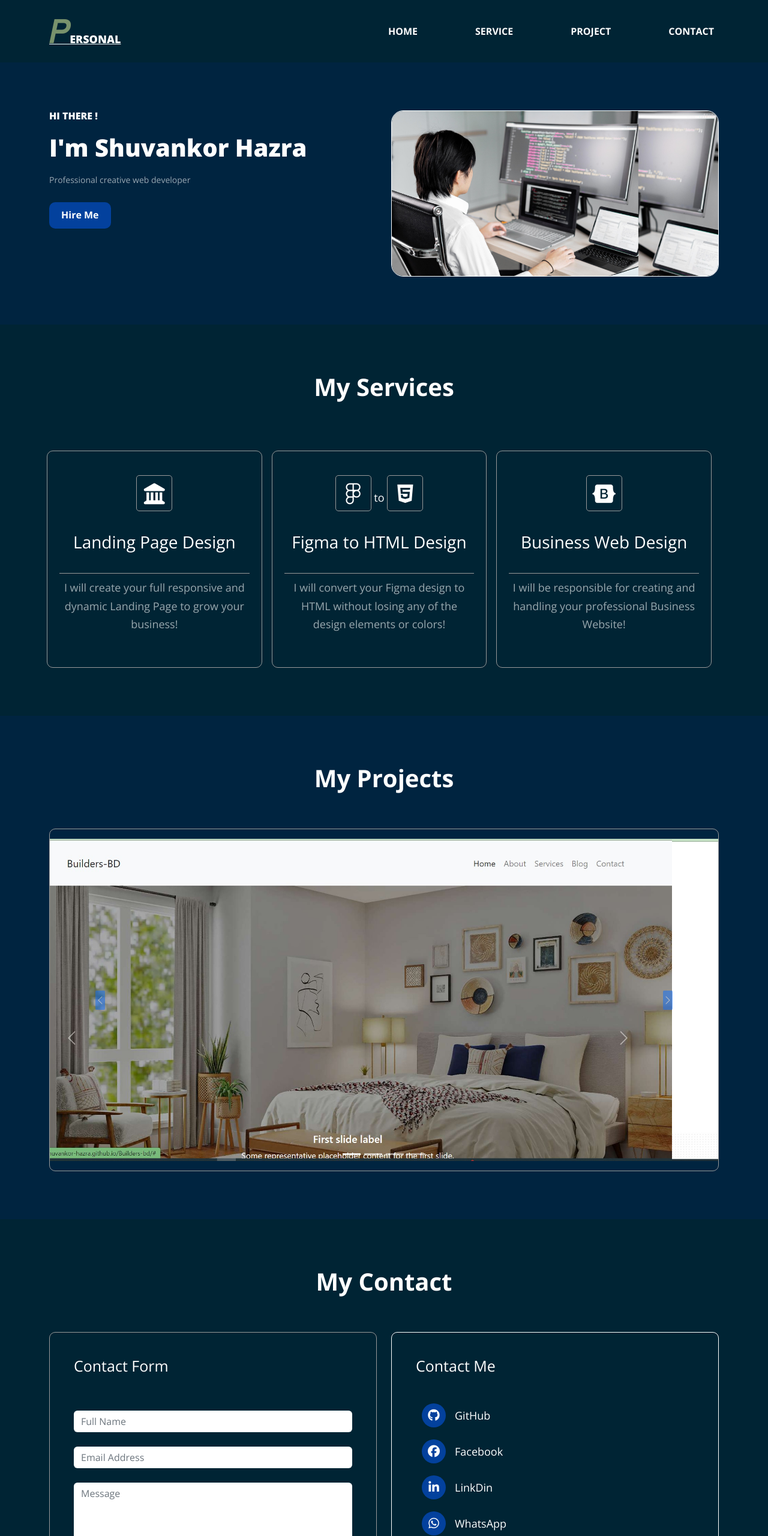
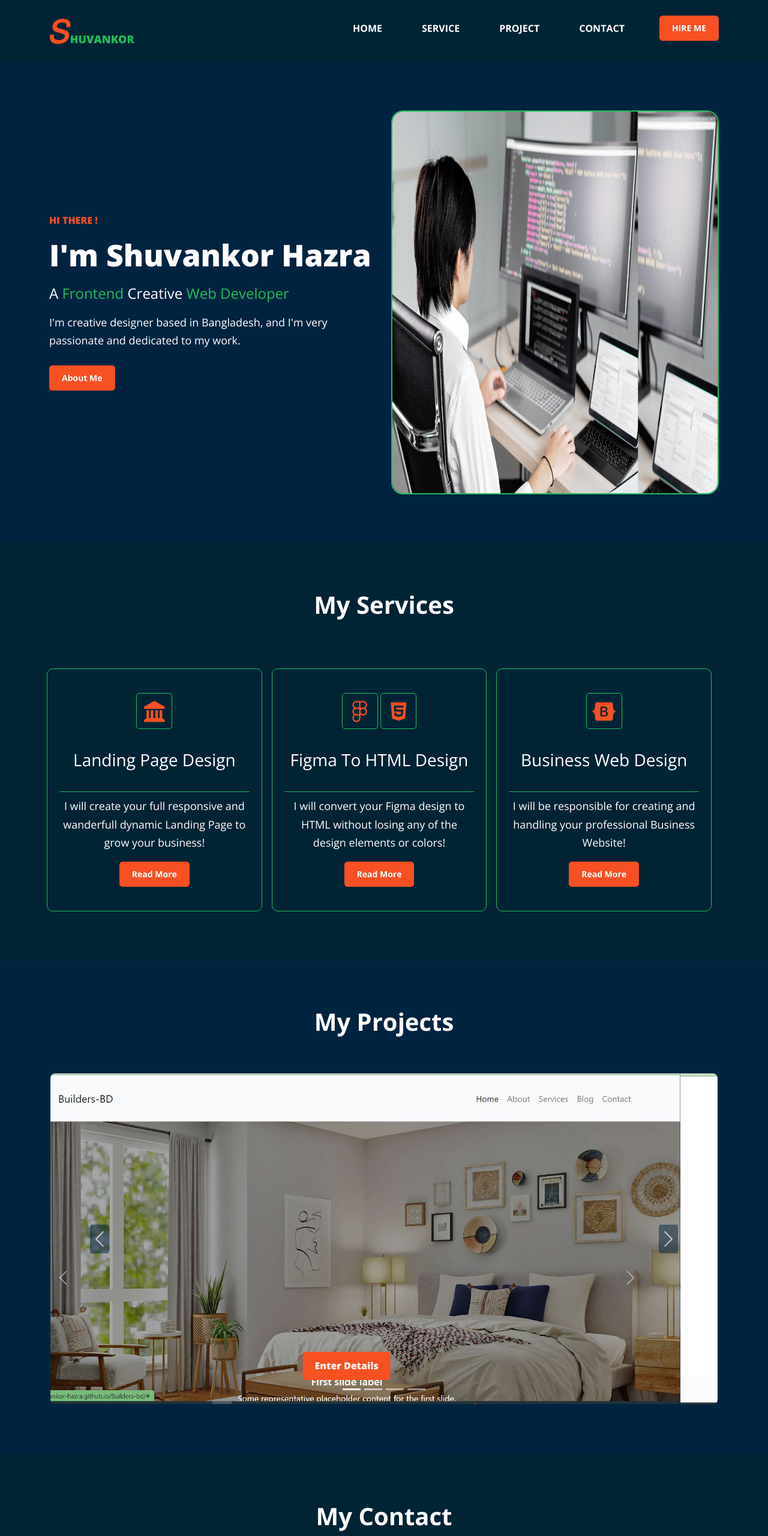
Before and after one commit to Shuvankor-Hazra/My-Portfolio, a plain HTML site: page index.html in a window 1280 px wide. Shown: the top 2560 px of the page at 60% size. Drawn offline with nearby package versions, Linux system fonts and the light colour scheme.

Commit message:
Some Changes

```diff
--- a/index.html
+++ b/index.html
@@ -31,7 +31,7 @@
       <div class="container">
         <nav class="navbar navbar-expand-lg">
           <a class="navbar-brand" href="http://127.0.0.1:5501/index.html">
-            <span>P</span>ersonal</a
+            <span>S</span>huvankor</a
           >
           <button
             class="navbar-toggler"
@@ -58,6 +58,11 @@
               <li class="nav-item">
                 <a class="nav-link" href="#contact-area">Contact</a>
               </li>
+              <li class="nav-item">
+                <a id="theme-button" href="mailto:shuvo.s.ovuhs@gmail.com"
+                  >Hire Me</a
+                >
+              </li>
             </ul>
           </div>
         </nav>
@@ -68,13 +73,20 @@
       <!-- Hero Area Start -->
       <section class="hero-area">
         <div class="container">
-          <div class="row">
-            <div class="col-lg-6 align-items-center">
+          <div class="row align-items-center">
+            <div class="col-lg-6">
               <div class="hero-text">
                 <h5>Hi there !</h5>
                 <h1>I'm Shuvankor Hazra</h1>
-                <p>Professional creative web developer</p>
-                <a href="mailto:shuvo.s.ovuhs@gmail.com">Hire Me</a>
+                <h3>
+                  A <span>Frontend</span> creative
+                  <span>web developer</span>
+                </h3>
+                <p>
+                  I'm creative designer based in Bangladesh, and I'm very
+                  passionate and dedicated to my work.
+                </p>
+                <a id="theme-button" href="">About Me</a>
               </div>
             </div>
             <div class="col-lg-6 hero-area-image">
@@ -100,21 +112,22 @@
                   <i class="fa-solid fa-landmark"></i>
                   <h3>Landing Page Design</h3>
                   <p>
-                    I will create your full responsive and dynamic Landing Page
-                    to grow your business!
+                    I will create your full responsive and wanderfull dynamic
+                    Landing Page to grow your business!
                   </p>
+                  <a href="" id="theme-button">Read More</a>
                 </div>
               </div>
               <div class="col-lg-4">
                 <div class="single-service text-center">
                   <i class="fa-brands fa-figma"></i>
-                  to
                   <i class="fa-brands fa-html5"></i>
-                  <h3>Figma to HTML Design</h3>
+                  <h3>Figma To HTML Design</h3>
                   <p>
                     I will convert your Figma design to HTML without losing any
                     of the design elements or colors!
                   </p>
+                  <a href="" id="theme-button">Read More</a>
                 </div>
               </div>
               <div class="col-lg-4">
@@ -125,6 +138,7 @@
                     I will be responsible for creating and handling your
                     professional Business Website!
                   </p>
+                  <a href="" id="theme-button">Read More</a>
                 </div>
               </div>
             </div>
@@ -175,7 +189,7 @@
                       aria-label="Slide 4"
                     ></button>
                   </div>
-                  <div class="carousel-inner p-3">
+                  <div class="carousel-inner">
                     <div class="carousel-item active">
                       <img src="img/project-1.jpg" class="w-100" alt="..." />
                       <div class="carousel-caption text-black">
@@ -250,39 +264,6 @@
               </div>
             </div>
             <div class="col-lg-6">
-              <div class="contact-form">
-                <div class="form-heading">
-                  <h2>Contact Form</h2>
-                </div>
-                <form id="submit-button">
-                  <div class="text-success" id="send-div"></div>
-                  <input
-                    placeholder="Full Name"
-                    class="form-control mb-4"
-                    id="input-name"
-                    type="name"
-                  />
-                  <input
-                    placeholder="Email Address"
-                    class="form-control mb-4"
-                    id="input-email"
-                    type="email"
-                  />
-                  <textarea
-                    placeholder="Message"
-                    name=""
-                    id="input-text"
-                    rows="6"
-                    class="form-control"
-                  ></textarea>
-                  <div id="error-text" class="text-warning"></div>
-                  <button type="submit" class="btn btn-primary">
-                    Submit Now
-                  </button>
-                </form>
-              </div>
-            </div>
-            <div class="col-lg-6">
               <div class="contact-icons">
                 <div class="icon-heading">
                   <h2>Contact Me</h2>
@@ -326,6 +307,37 @@
                 </ul>
               </div>
             </div>
+            <div class="col-lg-6">
+              <div class="contact-form">
+                <div class="form-heading">
+                  <h2>Contact Form</h2>
+                </div>
+                <form id="submit-button">
+                  <div class="text-success" id="send-div"></div>
+                  <input
+                    placeholder="Full Name"
+                    class="form-control mb-4"
+                    id="input-name"
+                    type="name"
+                  />
+                  <input
+                    placeholder="Email Address"
+                    class="form-control mb-4"
+                    id="input-email"
+                    type="email"
+                  />
+                  <textarea
+                    placeholder="Message"
+                    name=""
+                    id="input-text"
+                    rows="6"
+                    class="form-control"
+                  ></textarea>
+                  <div id="error-text" class="text-warning"></div>
+                  <button type="submit" id="theme-button">Submit Now</button>
+                </form>
+              </div>
+            </div>
           </div>
         </div>
       </section>
--- a/style.css
+++ b/style.css
@@ -17,44 +17,45 @@ body {
   line-height: 1.7;
 }
 
-/*
-Header Area CSS
-*/
-/* .header-area .navbar-brand::after {
-  position: absolute;
-  content: "";
-  width: 60px;
-  height: 40px;
-  background-color: #c12323;
-  display: flex;
-  left: 0;
-  top: 30px;
-  clip-path: polygon(
-    100% 0,
-    80% 50%,
-    100% 100%,
-    50% 80%,
-    0 100%,
-    20% 50%,
-    0 0,
-    50% 20%
-  );
-} */
+#theme-button {
+  background-color: #f75023;
+  color: #fff;
+  padding: 8px 20px;
+  text-decoration: none;
+  border-radius: 5px;
+  font-size: 14px;
+  font-weight: 700;
+  transition: 0.3s;
+  display: inline-block;
+  border: 1px solid #f75023;
+}
+#theme-button:hover {
+  background-color: transparent;
+}
+
+@media (max-width: 575px) {
+  #theme-button {
+    padding: 5px 20px;
+    font-size: 10px;
+    font-weight: 500;
+  }
+}
+
+/* Header Area CSS */
 .header-area .navbar-brand {
   padding: 0;
   font-size: 18px;
   font-weight: 800;
-  color: #fff;
+  color: #1cbe59;
   text-transform: uppercase;
-  text-decoration: underline;
 }
 .header-area .navbar-brand span {
   font-size: 52px;
   text-transform: math-auto;
-  color: #78926c;
+  color: #f75023;
 }
 .header-area .nav-item {
-  margin-left: 80px;
+  margin-left: 50px;
 }
 .header-area .nav-item a {
   font-size: 16px;
@@ -65,9 +66,11 @@ Header Area CSS
   color: #fff;
   transition: 0.3s;
 }
+.header-area ul li:last-child {
+  padding-bottom: 10px;
+}
 .header-area .nav-link:hover {
-  color: #a8a6a6;
-  text-decoration: underline;
+  color: #f75023;
 }
 .header-area .navbar-toggler {
   border: none;
@@ -83,37 +86,39 @@ Hero Area CSS
 }
 .hero-text h5 {
   text-transform: uppercase;
-  color: #fff;
+  color: #f75023;
   font-size: 16px;
   font-weight: 800;
 }
 .hero-text h1 {
-  font-size: 40px;
+  font-size: 50px;
   font-weight: 800;
   padding: 10px 0;
+  margin-bottom: 0;
+}
+.hero-text h3 {
+  font-size: 24px;
+  padding: 10px 0;
+  text-transform: capitalize;
+}
+.hero-text h3 span {
+  color: #1cbe59;
 }
 .hero-text p {
-  font-size: 14px;
-  opacity: 0.6;
+  font-size: 18px;
 }
 .hero-text a {
-  background-color: #03419d;
+  background-color: #f75023;
   color: #fff;
   padding: 8px 20px;
-  text-decoration: none;
-  border-radius: 10px;
   font-size: 16px;
   font-weight: 700;
-  transition: 0.3s;
-  display: inline-block;
   margin-top: 10px;
 }
-.hero-text a:hover {
-  background-color: #0c336e;
-}
 .hero-image img {
+  min-height: 80vh;
   border-radius: 20px;
-  border: 1px solid #fff;
+  border: 2px solid #1cbe59;
 }
 
 /*
@@ -128,27 +133,24 @@ Service Area CSS
   font-weight: 700;
 }
 .service-area .single-service {
-  border: 1px solid #999;
+  border: 1px solid #1cbe59;
   padding: 40px 20px;
   border-radius: 10px;
 }
 .service-area .all-single-services i {
   font-size: 35px;
-  color: #fff;
+  color: #f75023;
   background-color: transparent;
   height: 60px;
   width: 60px;
   line-height: 60px;
   text-align: center;
-  border: 1px solid #999;
+  border: 1px solid #1cbe59;
   border-radius: 5px;
 }
 .service-area .single-service h3 {
   padding: 35px 0;
-  border-bottom: 1px solid #999;
-}
-.service-area .single-service p {
-  opacity: 0.6;
+  border-bottom: 1px solid #1cbe59;
 }
 
 /*
@@ -163,38 +165,30 @@ Project Area CSS
   font-size: 40px;
   font-weight: 700;
 }
-.project-area .all-project {
-  border: 1px solid #999;
+.project-area .carousel-inner {
+  border: 2px solid #002440;
   border-radius: 10px;
   background-color: transparent;
 }
-.carousel-caption {
-  opacity: 0;
-  transition: 0.3s;
-}
 .carousel-control-next-icon,
 .carousel-control-prev-icon {
-  width: 1rem;
-  background-color: #0d6efd;
+  height: 3rem;
+  background-color: #002440;
   border-radius: 10%;
-}
-.carousel-caption:hover {
-  opacity: 2;
 }
 .carousel-item a {
   padding: 10px 20px;
   text-decoration: none;
   color: #fff;
-  background-color: #0d6efd;
+  background-color: #f75023;
   border-radius: 5px;
   font-size: 16px;
   font-weight: 900;
   display: inline-block;
-  margin-top: 10px;
-  transition: 0.4s;
+  transition: 0.3s;
 }
 .carousel-item a:hover {
-  background-color: #0c336e;
+  background-color: #002440;
 }
 
 /*
@@ -213,7 +207,7 @@ Contact Area CSS
   font-size: 25px;
 }
 .contact-form {
-  border: 1px solid #999;
+  border: 1px solid #1cbe59;
   padding: 40px;
   border-radius: 10px;
 }
@@ -239,15 +233,10 @@ div#error-text {
   margin: 10px 0;
 }
 .contact-form button {
-  background-color: #0d6efd;
   padding: 10px 20px;
-  text-decoration: none;
-  color: #fff;
   border-radius: 5px;
   font-size: 16px;
   font-weight: 900;
-  transition: 0.3s;
-  display: inline-block;
   margin-top: 10px;
 }
 .contact-area .contact-form h2 {
@@ -260,7 +249,7 @@ div#error-text {
   margin-bottom: 35px;
 }
 .contact-icons {
-  border: 1px solid #fff;
+  border: 1px solid #1cbe59;
   padding: 40px;
   border-radius: 10px;
 }
@@ -281,11 +270,11 @@ div#error-text {
   font-size: 20px;
   color: #fff;
   border-radius: 20px;
-  background-color: #03419d;
+  background-color: #f75023;
   transition: 0.3s;
 }
 .contact-icons ul li i:hover {
-  background-color: #0c336e;
+  background-color: transparent;
 }
 .contact-icons ul li a {
   text-decoration: none;
@@ -303,7 +292,7 @@ Footer Area CSS
 }
 .footer-area p {
   margin-bottom: 0;
-  color: darkgrey;
+  color: fff;
 }
 
 @media (max-width: 991px) {
@@ -359,6 +348,7 @@ Footer Area CSS
   }
   .project-area {
     padding: 50px 10px;
+    position: relative;
   }
   .project-area .project-heading h1 {
     margin-bottom: 50px;
@@ -368,15 +358,22 @@ Footer Area CSS
   .p-5 {
     padding: 0.5rem !important;
   }
+  .carousel-control-next-icon,
+  .carousel-control-prev-icon {
+    width: 1rem;
+    background-color: #002440;
+    border-radius: 50%;
+  }
   .carousel-indicators {
     margin-bottom: 0;
   }
   .carousel-item a {
     padding: 5px 8px;
-    border-radius: 10px;
-    font-size: 10px;
+    font-size: 6px;
     font-weight: 400;
-    margin-top: 10px;
+    position: absolute;
+    top: 25px;
+    right: 65px;
   }
   .contact-area {
     padding: 50px 0px;
@@ -391,7 +388,7 @@ Footer Area CSS
   }
   .contact-form {
     padding: 35px 25px;
-    margin-bottom: 50px;
+    margin-bottom: 0;
   }
   .contact-form button {
     padding: 10px 20px;
@@ -404,8 +401,8 @@ Footer Area CSS
     font-size: 20px;
   }
   .contact-icons {
-    margin-bottom: 0;
     padding-bottom: 0;
+    margin-bottom: 50px;
   }
   .contact-icons ul li a {
     font-size: 12px;
@@ -442,6 +439,12 @@ Footer Area CSS
     font-size: 12px;
     font-weight: 700;
   }
+  .service-area .all-single-services i {
+    font-size: 25px;
+    height: 50px;
+    width: 50px;
+    line-height: 50px;
+  }
   .contact-form button {
     padding: 5px 10px;
     border-radius: 5px;
@@ -472,7 +475,7 @@ Preloader Area CSS
   height: 100%;
   background-color: rgba(0, 0, 0, 0.8);
   z-index: -1;
-  transition: 2s ease-in-out;
+  transition: 0.8s ease-in-out;
 }
 #preloader-area::before {
   left: 0;
```
